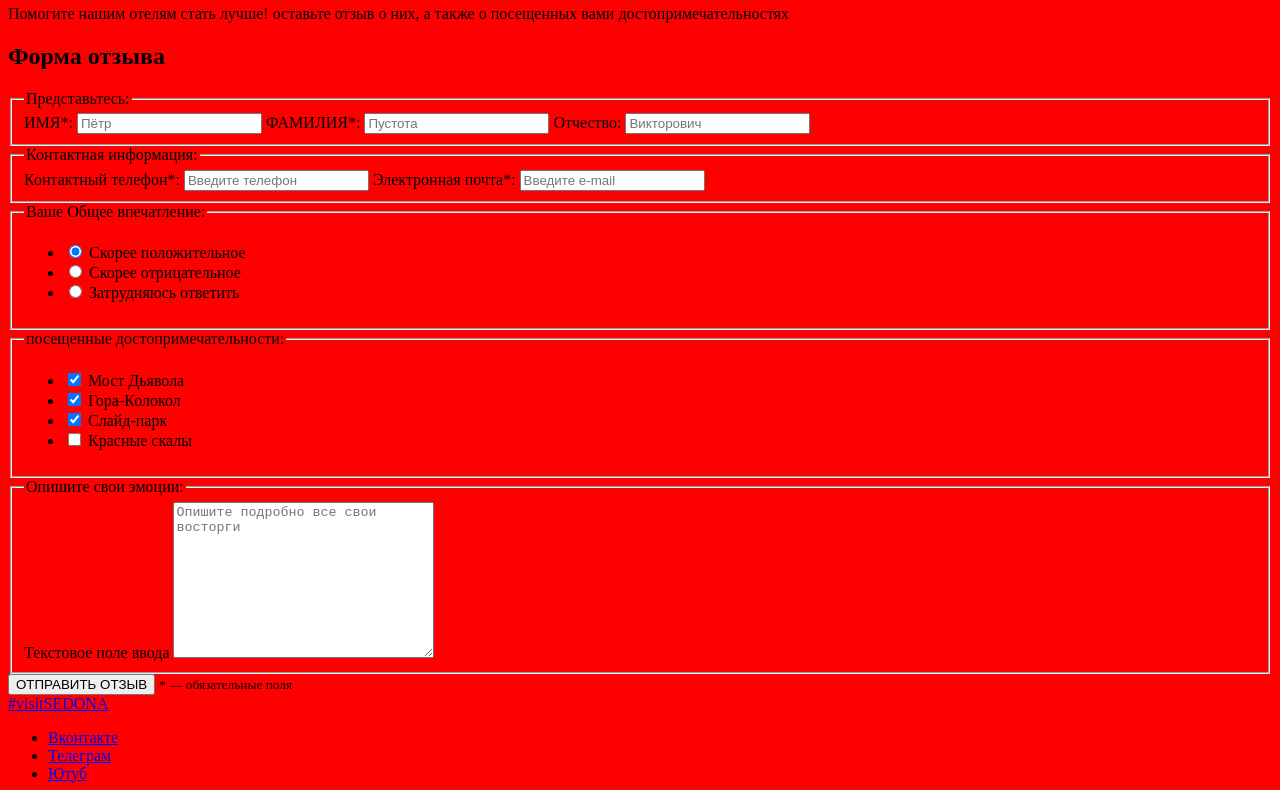
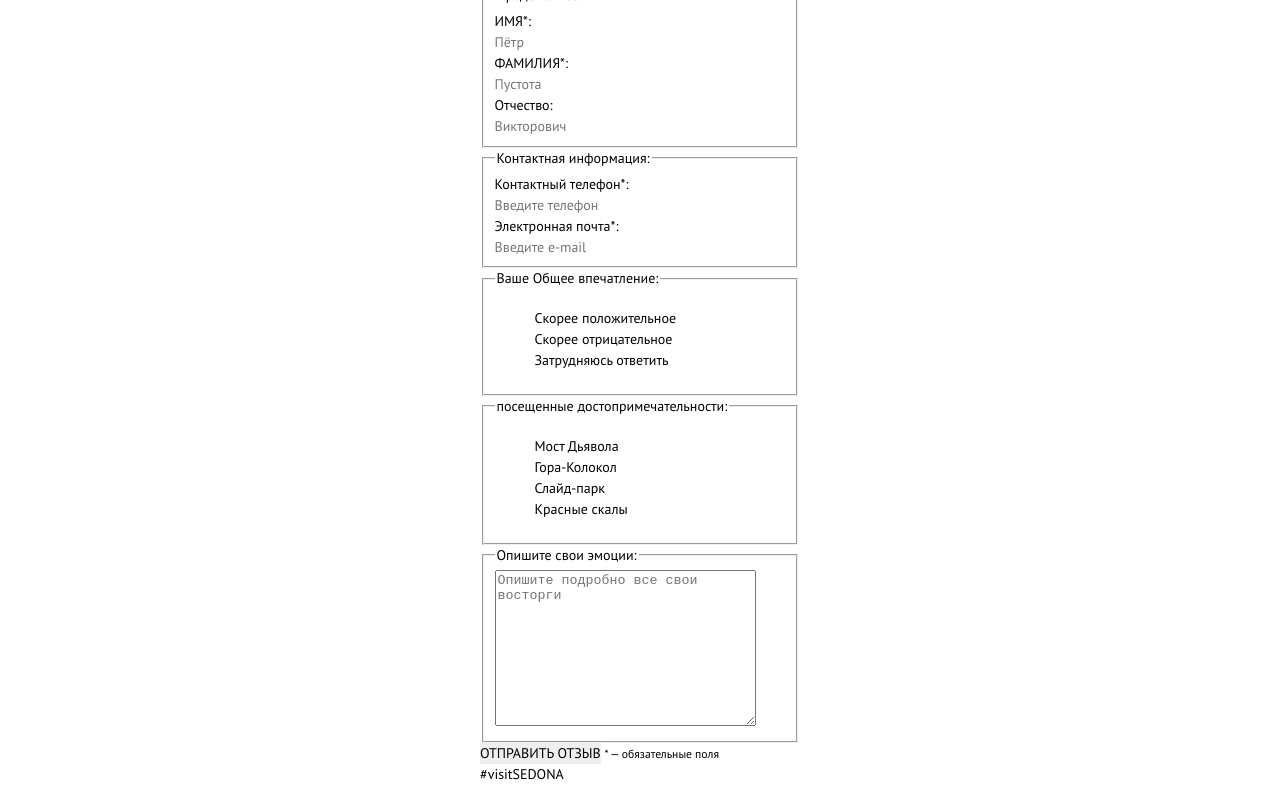
Before and after one commit to htmlacademy-adaptive/2015497-sedona-27, a website: page source/form.html in a window 1280 px wide. Shown: the part 319-1109 px from the top of the page. Drawn offline with nearby package versions, Linux system fonts and the light colour scheme; files that its build step writes are made by us from their sources.

Commit message:
Создает и подключает файлы-паттерны

```diff
--- a/source/form.html
+++ b/source/form.html
@@ -10,6 +10,7 @@
 
 <body class="page__body">
 
+  <div class="page__container">
 
     <!-- Хедер -->
     <header class="main-header">
@@ -20,7 +21,6 @@
         <button class="main-nav__toogle" type="button">
           <span class="visually-hidden">Открыть меню</span>
         </button>
-      <div class="main-nav__wrapper">
         <ul class="main-nav__list">
           <li class="main-nav__item main-nav__item--current">
             <a>Главная</a>
@@ -35,7 +35,6 @@
             <a class="#">HTML ACADEMY</a>
           </li>
         </ul>
-      </div>
       </nav>
     </header>
 
@@ -101,7 +100,8 @@
               </li>
               <li class="feedback__item">
                 <label class="feedback__control">
-                <input class="visually-hidden feedback__control-input" type="radio" name="no-answer" value="no-answer">
+                  <input class="visually-hidden feedback__control-input" type="radio" name="no-answer"
+                    value="no-answer">
                   <span class="feedback__control-mark feedback__control-mark-radio"></span>
                   <span class="feedback__control-label">Затрудняюсь ответить</span>
                 </label>
@@ -188,6 +188,7 @@
         </svg>
       </a>
     </footer>
+  </div>
 
 </body>
 
--- /dev/null
+++ b/source/sass/blocks/main-header.scss
@@ -0,0 +1,7 @@
+@use "../global/var.scss";
+
+.main-nav {
+  display: flex;
+  gap: 25px;
+  padding-left: 67px;
+}
--- /dev/null
+++ b/source/sass/global/base.scss
@@ -0,0 +1,18 @@
+@use "./var.scss";
+
+.page__body {
+  display: flex;
+  flex-direction: column;
+  margin: 0;
+  min-height: 100%;
+  font-family: "PT Sans", sans-serif;
+  font-weight: 400;
+  font-size: var.$small-font-size;
+  line-height: var.$small-font-height;
+}
+
+.page__container {
+  margin: 0 auto;
+  width: 320px;
+  background-color: var.$white;
+}
--- /dev/null
+++ b/source/sass/global/fonts.scss
@@ -0,0 +1,15 @@
+@font-face {
+  font-family: "PT Sans";
+  src: url("../../fonts/ptsans.woff2") format("woff2");
+  font-weight: 400;
+  font-style: normal;
+  font-display: swap;
+}
+
+@font-face {
+  font-family: "PT Sans";
+  src: url("../../fonts/ptsansbold.woff2") format("woff2");
+  font-weight: 700;
+  font-style: normal;
+  font-display: swap;
+}
--- /dev/null
+++ b/source/sass/global/reset.scss
@@ -0,0 +1,48 @@
+*,
+*::before,
+*::after {
+  box-sizing: border-box;
+}
+
+img {
+  object-fit: contain;
+}
+
+html {
+  height: 100%;
+}
+
+button {
+  padding: 0;
+  font: inherit;
+  border: none;
+  cursor: pointer;
+}
+
+li,
+ol {
+  margin: 0;
+  padding: 0;
+  list-style-type: none;
+}
+
+a {
+  display: block;
+  color: inherit;
+  text-decoration: none;
+}
+
+input {
+  display: block;
+  padding: 0;
+  font: inherit;
+  border: none;
+  outline: none;
+}
+
+h1,
+h2,
+h3,
+p {
+  margin: 0;
+}
--- /dev/null
+++ b/source/sass/global/var.scss
@@ -0,0 +1,12 @@
+// Цвета
+$blue: #81b3d2;
+$black: #000000;
+$gray-dark: #333333;
+$gray-light: #eeeeee;
+$white: #ffffff;
+
+// Типографика для мобильной версии
+$big-font-size: 18px;
+$big-font-height: 26px;
+$small-font-size: 14px;
+$small-font-height: 21px;
--- /dev/null
+++ b/source/sass/global/visually-hidden.scss
@@ -0,0 +1,10 @@
+.visually-hidden {
+  position: absolute;
+  width: 1px;
+  height: 1px;
+  margin: -1px;
+  padding: 0;
+  border: 0;
+  clip: rect(0 0 0 0);
+  overflow: hidden;
+}
--- a/source/sass/main-header.scss
+++ /dev/null
@@ -1,3 +0,0 @@
-.page__body {
-  background-color: #ff0000;
-}
--- a/source/sass/style.scss
+++ b/source/sass/style.scss
@@ -1 +1,6 @@
-@import "./main-header.scss";
+@use "./global/fonts.scss";
+@use "./global/reset.scss";
+@use "./global/base.scss";
+@use "./global/visually-hidden.scss";
+@use "./global/var.scss";
+@use "./blocks/main-header.scss";
```
Also changed, not shown: source/catalog.html (+8 -5 lines), source/index.html (+2 -2 lines), 1 other file. Lines whose indentation alone changed are shown as unchanged.
